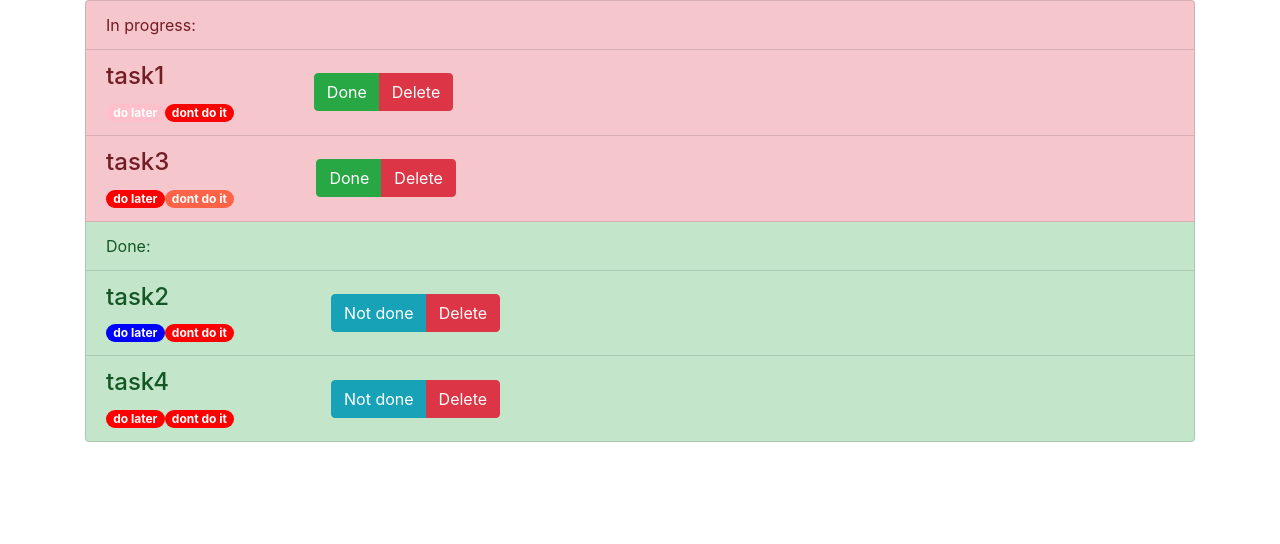
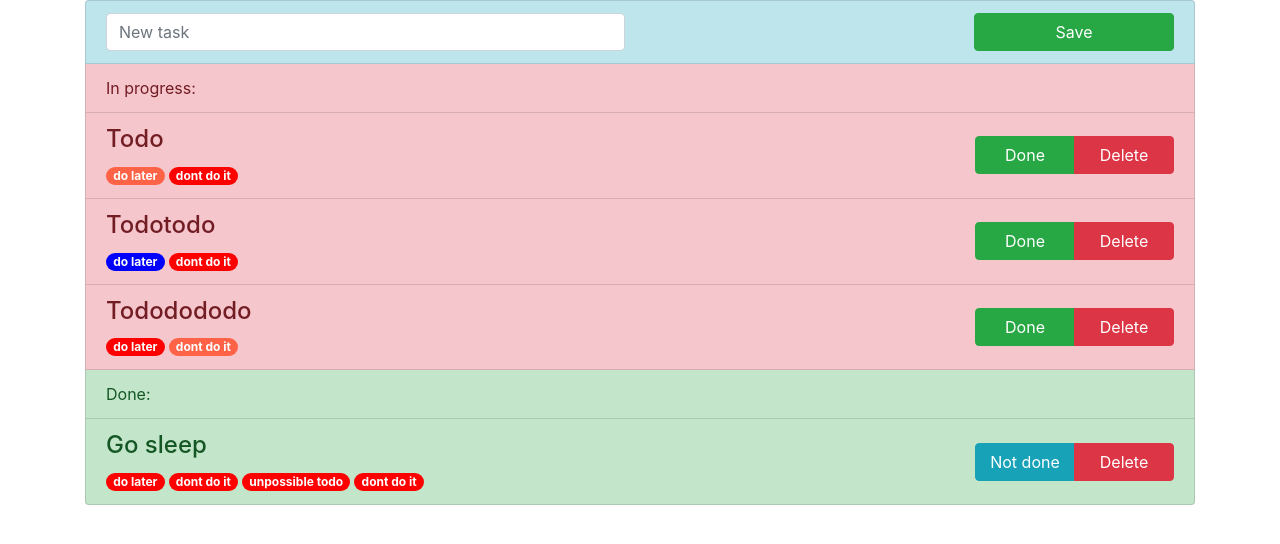
Before and after one commit to maksim-khiuttiulia/Hours-and-tasks, a React (Create React App) app in the folder src/main/webapp/: page / in a window 1280 px wide. Shown: the top 544 px of the page. Built offline with nearby package versions, Linux system fonts and the light colour scheme.

Commit message:
added form to add new tasl

```diff
--- /dev/null
+++ b/src/main/webapp/src/components/task-add.jsx
@@ -0,0 +1,61 @@
+import React, {Component} from 'react'
+import {ListGroupItem,Button, Input, Row, Col} from 'reactstrap'
+
+
+export default class TaskAddForm extends Component {
+    constructor(props){
+        super(props);
+        this.state = {
+            name : "",
+            labels : []
+        }
+    }
+
+    onChange = (e) =>{
+        this.setState({
+            name : e.target.value
+        })
+    }
+
+    onSubmit = (e) =>{
+        e.preventDefault();
+        if (this.state.name === ""){
+            alert("Task name is empty");
+        } else {
+            this.props.onSaveNewTask(this.state)
+        }
+        this.setState({
+            name : ""
+        })
+    }
+
+    render() {
+        return (
+            <ListGroupItem color="info">
+                <Row className="d-flex align-items-center">
+                    <Col xs="6" md="6">
+                        <Row>
+                            <Col xs="12">
+                                <Input type="text" onChange={this.onChange} placeholder="New task" value={this.state.name}></Input>
+                            </Col>
+                            <Col xs="12">
+
+                            </Col>
+                        </Row>
+                    </Col>
+                    <Col xs="6" md="6" className="d-flex justify-content-end">
+                        <Button color="success" onClick={this.onSubmit} style={{minWidth : 200}}>Save</Button>
+                    </Col>
+                </Row>
+                    <Row>
+                        <Col>
+
+                        </Col>
+                        <Col>
+
+                        </Col>
+                    </Row>
+            </ListGroupItem>
+        );
+    }
+}
--- a/src/main/webapp/src/components/task-label.jsx
+++ b/src/main/webapp/src/components/task-label.jsx
@@ -13,7 +13,7 @@ export default class TaskLabel extends Component {
 
     render(){
         return (
-            <Badge pill style={{backgroundColor: this.state.color }}>{this.state.name}</Badge>
+            <Badge pill style={{backgroundColor: this.state.color }} className="mr-1">{this.state.name} </Badge>
         );
     }
 }
--- a/src/main/webapp/src/components/task-list.jsx
+++ b/src/main/webapp/src/components/task-list.jsx
@@ -1,5 +1,6 @@
 import React, { Component } from 'react'
 import Task from './task'
+import TaskAddForm from './task-add'
 import { ListGroup, ListGroupItem } from 'reactstrap';
 
 export default class TaskList extends Component {
@@ -7,29 +8,32 @@ export default class TaskList extends Component {
     constructor(props) {
         super(props);
         this.state = {
+            lastID : 5,
             tasks: [
                 {
-                    id: 1, name: "task1", priority: "HIGH", isDone: false, labels: [
-                        { id: 1, name: "do later", color: "pink" },
+                    id: 1, name: "Todo", priority: "HIGH", isDone: false, labels: [
+                        { id: 1, name: "do later", color: "tomato" },
                         { id: 2, name: "dont do it", color: "red" }]
                 },
 
                 {
-                    id: 2, name: "task2", priority: "MIDDLE", isDone: true, labels: [
+                    id: 2, name: "Todotodo", priority: "MIDDLE", isDone: false, labels: [
                         { id: 1, name: "do later", color: "blue" },
                         { id: 2, name: "dont do it", color: "red" }]
                 },
 
                 {
-                    id: 3, name: "task3", priority: "LOW", isDone: false, labels: [
+                    id: 3, name: "Tododododo", priority: "LOW", isDone: false, labels: [
                         { id: 1, name: "do later", color: "red" },
                         { id: 2, name: "dont do it", color: "tomato" }]
                 },
 
                 {
-                    id: 4, name: "task4", priority: "HIGH", isDone: true, labels: [
+                    id: 4, name: "Go sleep", priority: "HIGH", isDone: true, labels: [
                         { id: 1, name: "do later", color: "red" },
-                        { id: 2, name: "dont do it", color: "red" }]
+                        { id: 2, name: "dont do it", color: "red" },
+                        { id: 3, name: "unpossible todo", color: "red" },
+                        { id: 4, name: "dont do it", color: "red" }]
                 }
             ]
         }
@@ -50,8 +54,24 @@ export default class TaskList extends Component {
         }))
     }
 
+    onSaveNewTask = ({name}) =>{
+        console.log(name);
+        const newTask = {
+            id : this.state.lastID,
+            name : name,
+            priority: "MIDDLE",
+            isDone : false,
+            labels : []
+        }
+        this.setState(prevState => ({
+            tasks : [...prevState.tasks, newTask],
+            lastID : prevState.lastID++
+        }))
+    }
+
 
     render() {
+        console.log(this.state)
         const doneTasks = this.state.tasks.filter((task) => task.isDone).map((task) => {
             return <Task task={task} key={task.id} onChangeStatus={this.onChangeStatus} onDelete={this.onDelete}/>;
         });
@@ -60,10 +80,12 @@ export default class TaskList extends Component {
         });
         return (
             <ListGroup>
+                <TaskAddForm onSaveNewTask={this.onSaveNewTask}/>
                 <ListGroupItem color="danger">In progress:</ListGroupItem>
                 {todoTasks}
                 <ListGroupItem color="success">Done:</ListGroupItem>
                 {doneTasks}
+
             </ListGroup>
         );
     }
--- a/src/main/webapp/src/components/task.jsx
+++ b/src/main/webapp/src/components/task.jsx
@@ -33,17 +33,17 @@ export default class Task extends Component {
 
         let buttonState;
         if (this.state.isDone) {
-            buttonState = <Button color="info" onClick={this.onNotDone} value={this.state.id}>Not done</Button>
+            buttonState = <Button color="info" onClick={this.onNotDone} value={this.state.id}  style={{minWidth : 100}}>Not done</Button>
         } else {
-            buttonState = <Button color="success" onClick={this.onDone} value={this.state.id}>Done</Button>
+            buttonState = <Button color="success" onClick={this.onDone} value={this.state.id}  style={{minWidth : 100}}>Done</Button>
         }
-        let buttonDelete = <Button color="danger" onClick={this.onDelete} value={this.state.id}>Delete</Button>
+        let buttonDelete = <Button color="danger" onClick={this.onDelete} value={this.state.id}  style={{minWidth : 100}}>Delete</Button>
 
         return (
-            <ListGroupItem color={this.state.isDone ? "success" : "danger"} className="d-flex justify-content-between align-items-center" key={this.state.id}>
+            <ListGroupItem color={this.state.isDone ? "success" : "danger"} className="justify-content-between" key={this.state.id}>
 
                 <Row className="d-flex align-items-center">
-                    <Col xs="12" md="6">
+                    <Col xs="6" md="6">
                         <Row>
                             <Col xs="12">
                                 <h4>{this.state.name}</h4>
@@ -53,7 +53,7 @@ export default class Task extends Component {
                             </Col>
                         </Row>
                     </Col>
-                    <Col xs="12" md="6" className="d-flex">
+                    <Col xs="6" md="6" className="d-flex justify-content-end">
                         <ButtonGroup>
                             {buttonState}
                             {buttonDelete}
```
Also changed, not shown: src/main/webapp/src/components/task-style.css (added).
